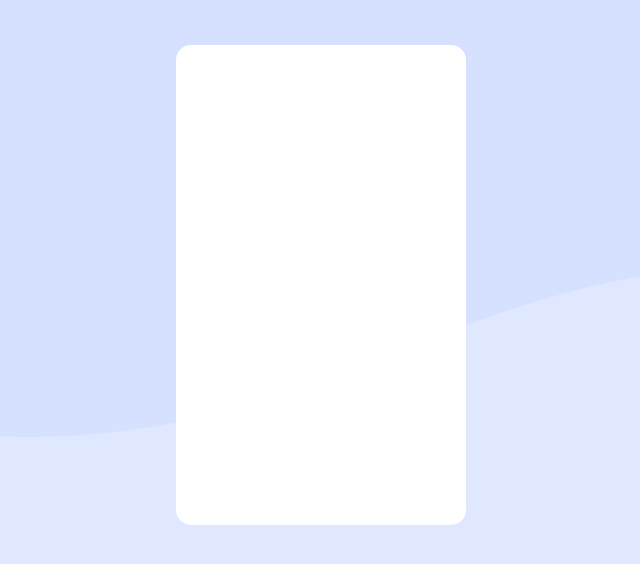
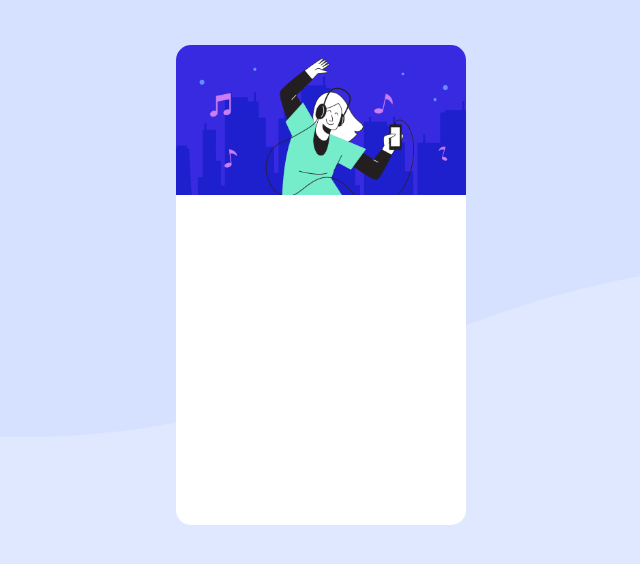
Before and after one commit to mehwishjbe/order-summary, a plain HTML site: page index.html in a window 1280 px wide. Shown: the whole page, without its empty margins (319-959 px from the left). Drawn offline with Linux system fonts and the light colour scheme.

Commit message:
card-image-setting

```diff
--- a/index.html
+++ b/index.html
@@ -8,6 +8,8 @@
 </head>
 <body>
     <div class="outer-div">
+        <div class="img-div">
+        </div>
 
 
     </div>
--- a/style.css
+++ b/style.css
@@ -19,3 +19,13 @@ body{
     width: 290px;
     border-radius: 15px;
 }
+
+.img-div{
+    background-color: aquamarine;
+    height: 150px;
+    width: 290px;
+    background-image: url('./images/illustration-hero.png');
+    background-size: cover;
+    border-top-left-radius: 15px;
+    border-top-right-radius: 15px;
+}
```
